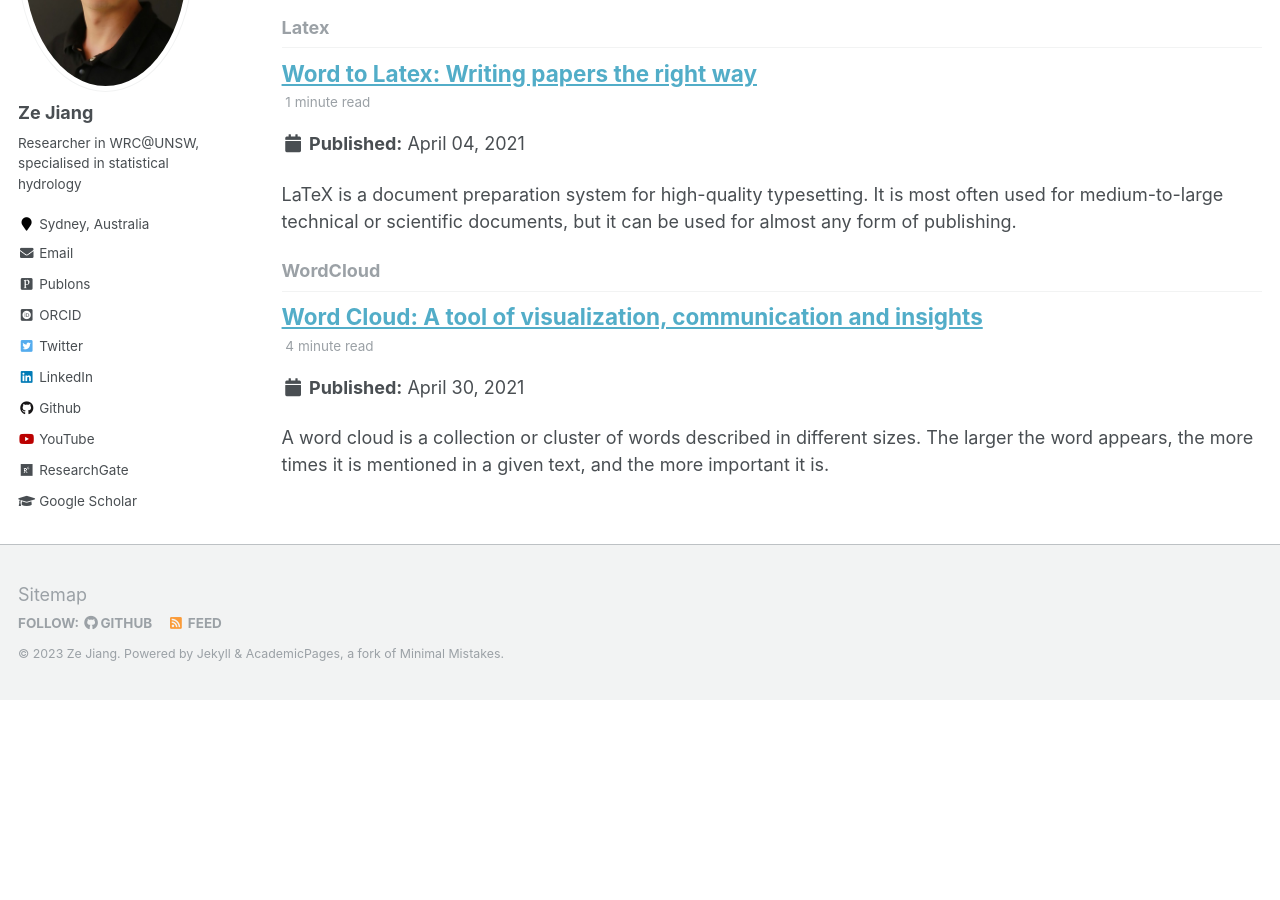
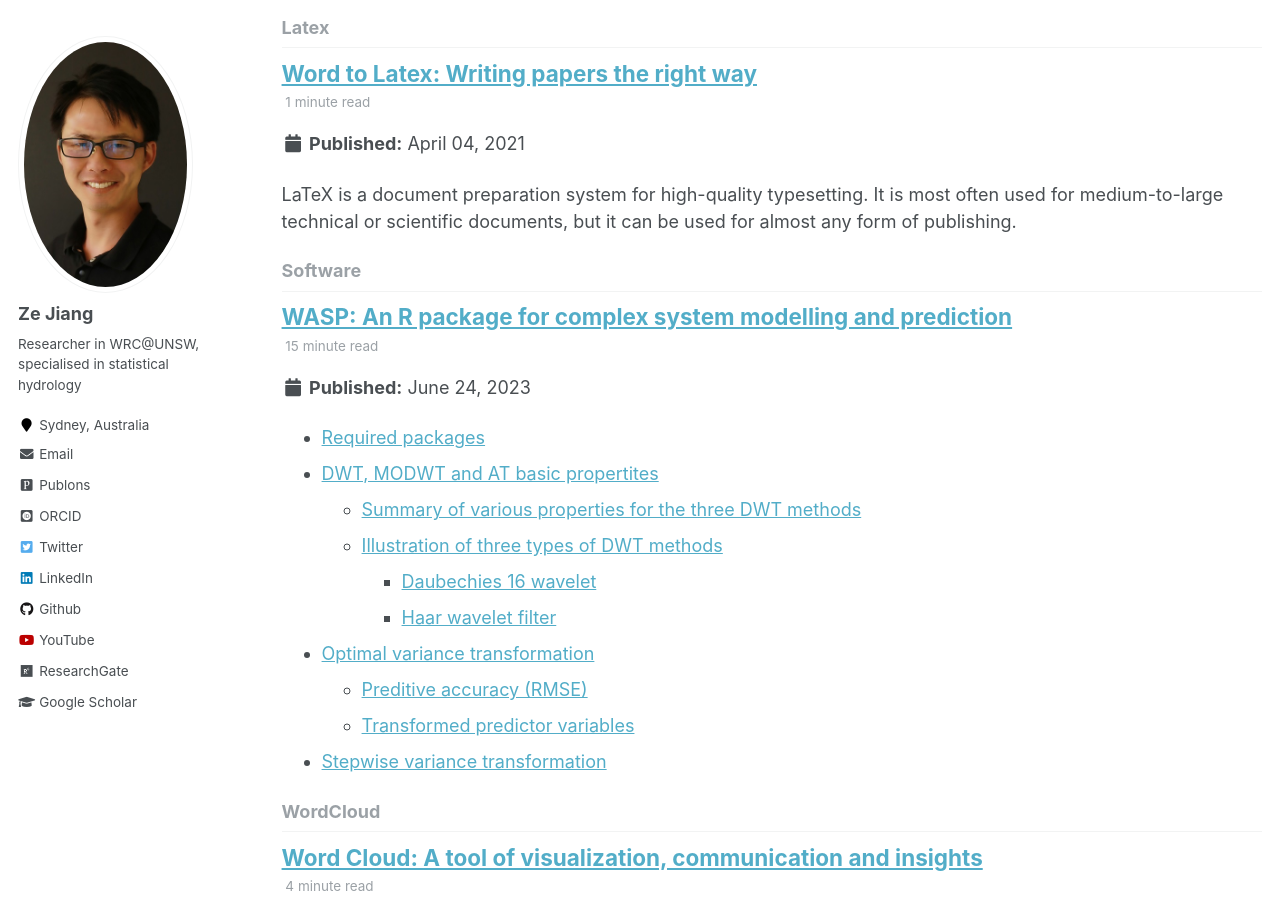
Before and after one commit to zejiang-unsw/zejiang-unsw.github.io, a Jekyll site: the page built from _pages/tag-archive.html, in a window 1280 px wide and 900 px high, scrolled down 642 px. Built offline with Jekyll 4.4.1, drawn with Linux system fonts in a browser that asks for light colours; some web fonts are replaced; before the commit the page ends 1342 px from its top, so only the background shows below that.

Commit message:
Update 2023-06-24-blog-post-4.md

```diff
--- a/_posts/2023-06-24-blog-post-4.md
+++ b/_posts/2023-06-24-blog-post-4.md
@@ -1,3 +1,11 @@
+---
+title: 'WASP: An R package for complex system modelling and prediction'
+date: 2023-06-24
+permalink: /posts/2023/06/blog-post-4/
+tags:
+  - Software
+---
+
 -   <a href="#required-packages" id="toc-required-packages">Required
     packages</a>
 -   <a href="#dwt-modwt-and-at-basic-propertites"
```
